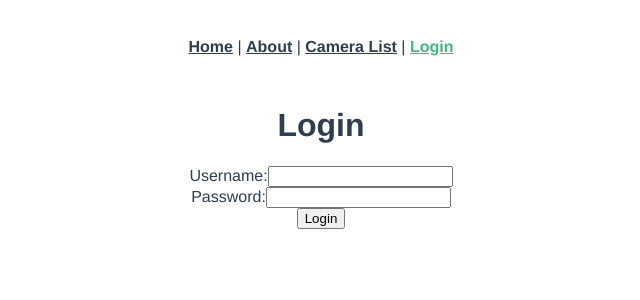
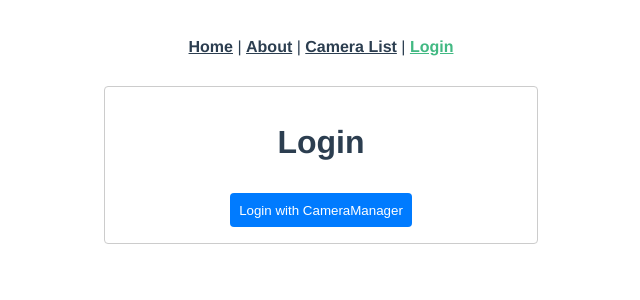
Before and after one commit to dvdgamer/een-case, a Vue app in the folder een-case/: page /#/login in a window 1280 px wide. Shown: the top 300 px of the page, without its empty margins (319-959 px from the left). Built offline with nearby package versions, Linux system fonts and the light colour scheme; no server answers.

Commit message:
Login page now redirects successfully to EEN Login is now styled

```diff
--- a/een-case/package.json
+++ b/een-case/package.json
@@ -37,10 +37,10 @@
     "eslint-config-prettier": "^8.3.0",
     "eslint-plugin-prettier": "^4.0.0",
     "eslint-plugin-vue": "^8.0.3",
-    "jest": "^27.0.5",
+    "jest": "^27.5.1",
     "lint-staged": "^11.1.2",
     "prettier": "^2.4.1",
-    "ts-jest": "^27.0.4",
+    "ts-jest": "^27.1.5",
     "typescript": "~4.5.5"
   },
   "eslintConfig": {
--- a/een-case/src/api.ts
+++ b/een-case/src/api.ts
@@ -2,13 +2,19 @@
 import base64 from "base-64";
 
 const API_URL = "http://rest.cameramanager.com";
-const CLIENT_ID = process.env.API_KEY;
-const CLIENT_SECRET = process.env.SECRET;
+const CLIENT_ID = process.env.VUE_APP_API_KEY;
+const CLIENT_SECRET = process.env.VUE_APP_API_SECRET;
 
 export const getAuthorizationUrl = (redirectUri: string): string => {
   return `${API_URL}/oauth/authorize?scope=write&client_id=${CLIENT_ID}&response_type=code&redirect_uri=${encodeURIComponent(
     redirectUri
   )}`;
+};
+
+export const redirectToLogin = (): void => {
+  const redirectUri = `${window.location.origin}/callback`;
+  const authorizationUrl = getAuthorizationUrl(redirectUri);
+  window.location.href = authorizationUrl;
 };
 
 export const requestTokens = async (
@@ -30,31 +36,19 @@
   return response.data;
 };
 
-export const refreshAccessToken = async (
-  refreshToken: string
-): Promise<string> => {
-  const response = await axios.post(`${API_URL}/oauth/token`, null, {
-    params: {
-      grant_type: "refresh_token",
-      refresh_token: refreshToken,
-    },
-    headers: {
-      Accept: "application/json",
-      Authorization: `Basic ${base64.encode(`${CLIENT_ID}:${CLIENT_SECRET}`)}`,
-    },
-  });
+// export const refreshAccessToken = async (
+//   refreshToken: string
+// ): Promise<string> => {
+//   const response = await axios.post(`${API_URL}/oauth/token`, null, {
+//     params: {
+//       grant_type: "refresh_token",
+//       refresh_token: refreshToken,
+//     },
+//     headers: {
+//       Accept: "application/json",
+//       Authorization: `Basic ${base64.encode(`${CLIENT_ID}:${CLIENT_SECRET}`)}`,
+//     },
+//   });
 
-  return response.data;
-};
-
-export const logout = async (accessToken: string): Promise<void> => {
-  await axios.post(
-    `${API_URL}/oauth/revoke`,
-    { token: accessToken },
-    {
-      headers: {
-        Authorization: `Bearer ${accessToken}`,
-      },
-    }
-  );
-};
+//   return response.data;
+// };
--- a/een-case/src/store/index.ts
+++ b/een-case/src/store/index.ts
@@ -1,9 +1,7 @@
 import { createStore } from "vuex";
 import {
-  getAuthorizationUrl,
   requestTokens,
-  refreshAccessToken,
-  logout,
+  // refreshAccessToken,
 } from "@/api";
 
 export default createStore({
@@ -35,22 +33,6 @@
         console.log("Error logging in:", error);
       }
     },
-    async refreshToken({ commit }, refreshToken) {
-      try {
-        const newTokens = await refreshAccessToken(refreshToken);
-        commit("setTokens", newTokens);
-      } catch (error) {
-        console.error("Error refreshing token:", error);
-      }
-    },
-    async logout({ commit }, accessToken) {
-      try {
-        await logout(accessToken);
-        commit("clearTokens");
-      } catch (error) {
-        console.error("Error logging out:", error);
-      }
-    },
     fetchCameras({ commit }) {
       // Simulate an API call to fetch cameras
       const cameras = [
--- a/een-case/src/views/CallbackView.vue
+++ b/een-case/src/views/CallbackView.vue
@@ -6,12 +6,13 @@
 
 <script>
 export default {
+  name: "CallbackView",
   async created() {
     const code = new URLSearchParams(window.location.search).get("code");
     if (code) {
       const redirectUri = `${window.location.origin}/callback`;
       await this.$store.dispatch("login", { code, redirectUri });
-      this.$router.push({ name: "Home" }); // Redirect to home or another page
+      this.$router.push({ name: "CameraList" });
     } else {
       console.error("Authorization code not found");
     }
--- a/een-case/src/views/LoginView.vue
+++ b/een-case/src/views/LoginView.vue
@@ -1,54 +1,45 @@
 <template>
   <div class="login-container">
     <h1>Login</h1>
-    <form @submit.prevent="handleLogin">
-      <div>
-        <label for="username">Username:</label>
-        <input type="text" v-model="username" required />
-      </div>
-      <div>
-        <label for="password">Password:</label>
-        <input type="password" v-model="password" required />
-      </div>
-      <button type="submit">Login</button>
-      <div v-if="errorMessage">{{ errorMessage }}</div>
-    </form>
+    <button @click="redirectToLogin">Login with CameraManager</button>
   </div>
 </template>
 
 <script>
+import { redirectToLogin } from "@/api";
+
 export default {
   name: "LoginView",
-  data() {
-    return {
-      username: "",
-      password: "",
-      errorMessage: "",
-    };
-  },
   methods: {
-    async handleLogin() {
-      try {
-        const response = await this.$http.post("https://api.een.com/login", {
-          username: this.username,
-          password: this.password,
-        });
-
-        // Assuming the API response contains a token
-        const token = response.data.token;
-
-        // Save the token in Vuex store
-        localStorage.setItem("token", token);
-
-        this.$router.push("/camera-list");
-      } catch (error) {
-        this.errorMessage = "Invalid username or password";
-      }
-    },
+    redirectToLogin,
   },
 };
 </script>
 
 <style scoped>
-/* Add styles here */
+.login-container {
+  max-width: 400px;
+  margin: 0 auto;
+  padding: 1em;
+  border: 1px solid #ccc;
+  border-radius: 4px;
+  text-align: center;
+}
+
+.login-container h1 {
+  margin-bottom: 1em;
+}
+
+.login-container button {
+  padding: 0.7em;
+  color: #fff;
+  background-color: #007bff;
+  border: none;
+  border-radius: 4px;
+  cursor: pointer;
+}
+
+.login-container button:hover {
+  background-color: #0056b3;
+}
 </style>
```
Also changed, not shown: 1 other file (tests, documents, lock files or other folders).
